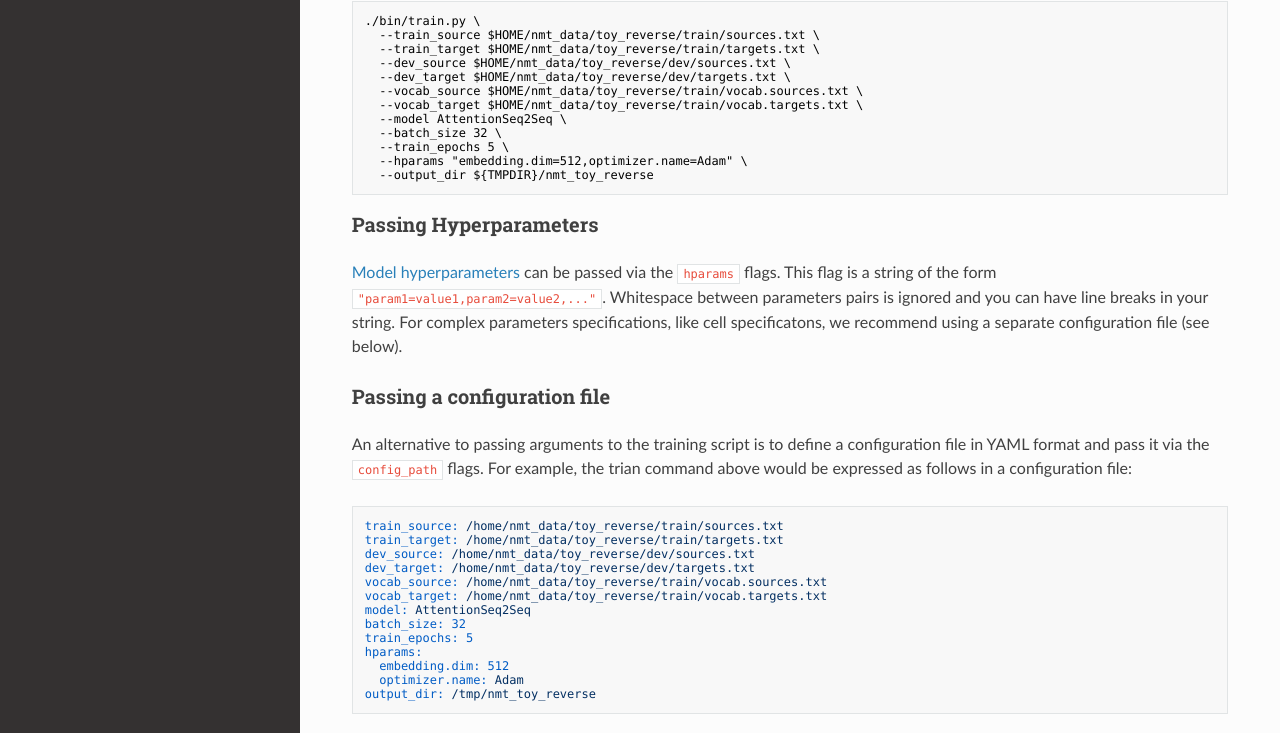
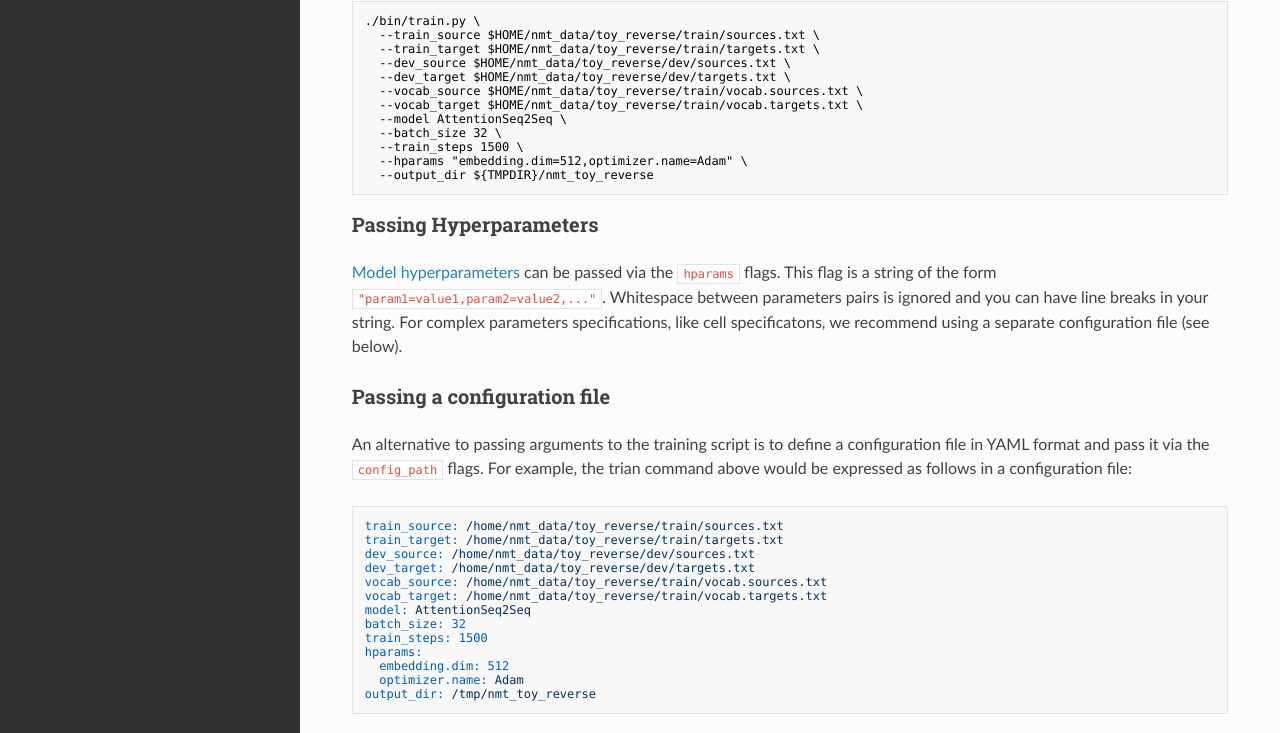
Before and after one commit to google/seq2seq, an MkDocs documentation site: the page built from docs/training.md, in a window 1280 px wide and 1400 px high. Shown: the part 414-1147 px from the top of the window. Built offline with MkDocs 1.6.1, drawn with Linux system fonts in a browser that asks for light colours; nearby versions of some CDN libraries; old or Windows-style settings are respelled for this version of MkDocs.

````diff
--- a/docs/training.md
+++ b/docs/training.md
@@ -21,7 +21,7 @@
   --vocab_target $HOME/nmt_data/toy_reverse/train/vocab.targets.txt \
   --model AttentionSeq2Seq \
   --batch_size 32 \
-  --train_epochs 5 \
+  --train_steps 1500 \
   --hparams "embedding.dim=512,optimizer.name=Adam" \
   --output_dir ${TMPDIR}/nmt_toy_reverse
 ```
@@ -45,7 +45,7 @@
 vocab_target: /home/nmt_data/toy_reverse/train/vocab.targets.txt
 model: AttentionSeq2Seq
 batch_size: 32
-train_epochs: 5
+train_steps: 1500
 hparams:
   embedding.dim: 512
   optimizer.name: Adam
````
Also changed, not shown: docs/getting_started.md (+1 -1 lines), 2 other files.
